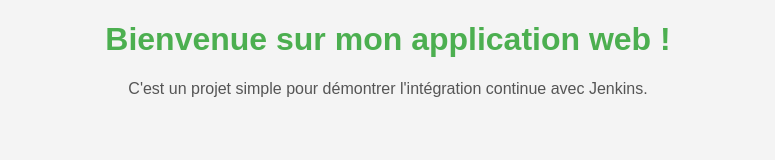
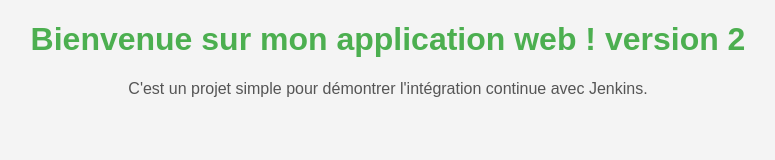
Before and after one commit to donia260/MonProjetJenkins, a plain HTML site: page index.html in a window 1280 px wide. Shown: the whole page, without its empty margins (252-1027 px from the left). Drawn offline with Linux system fonts and the light colour scheme.

Commit message:
update html version 2

```diff
--- a/index.html
+++ b/index.html
@@ -7,7 +7,7 @@
     <link rel="stylesheet" href="style.css">
 </head>
 <body>
-    <h1>Bienvenue sur mon application web !</h1>
+    <h1>Bienvenue sur mon application web ! version 2</h1>
     <p>C'est un projet simple pour démontrer
     l'intégration continue avec Jenkins.</p>
 </body>
```
